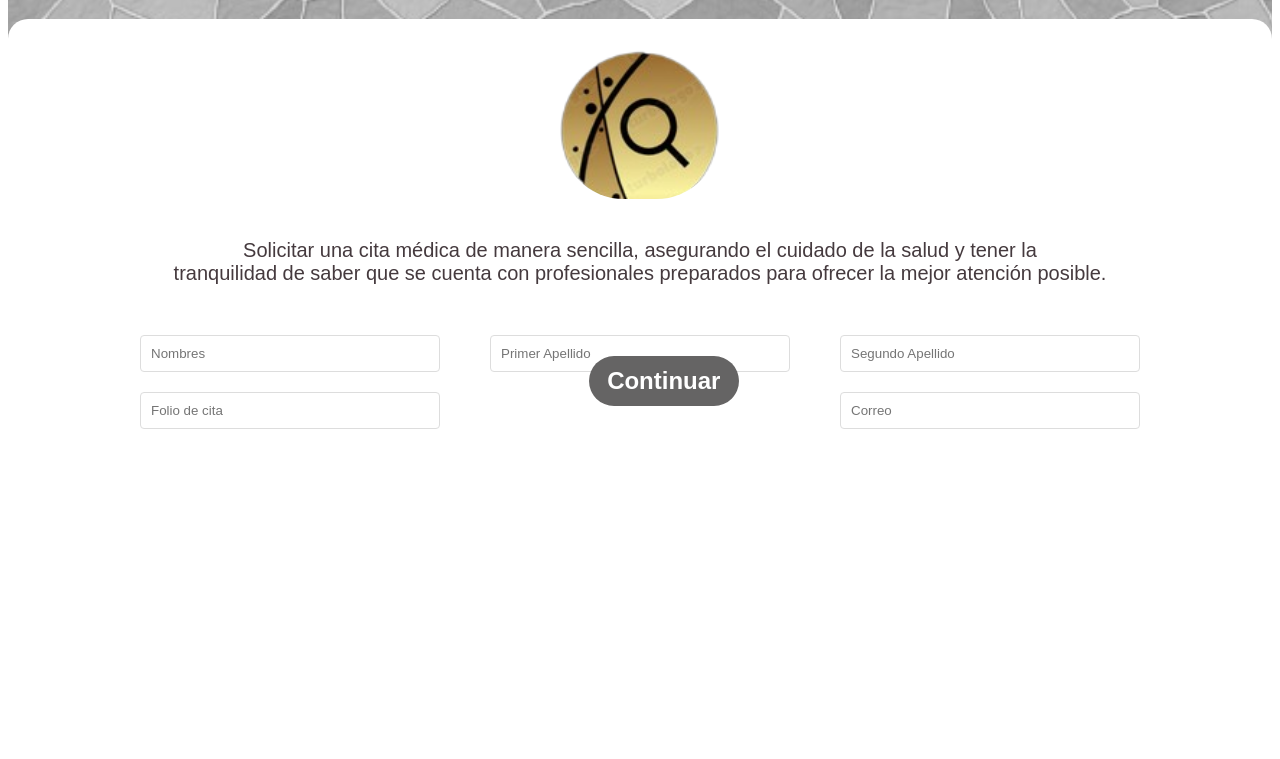
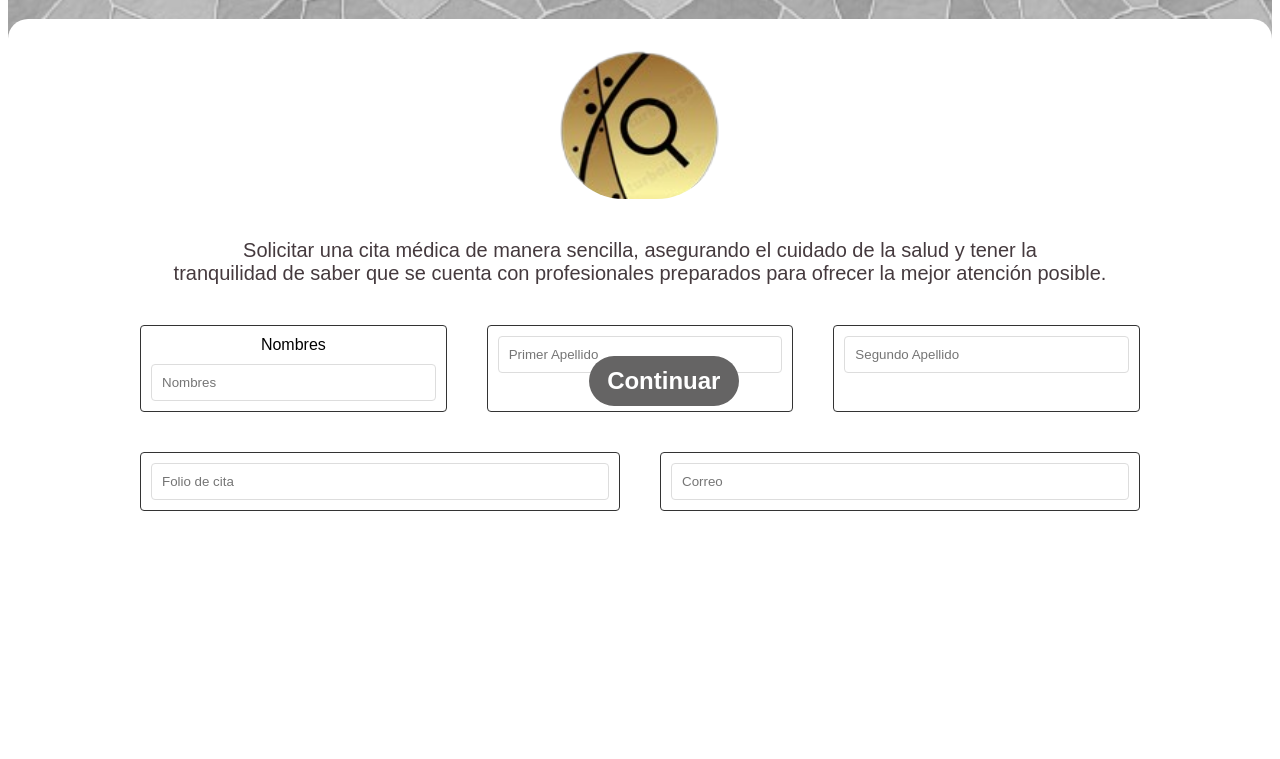
Before and after one commit to Roroma24/Proyecto, a Flask app: page /file in a window 1280 px wide. Shown: the part 114-873 px from the top of the page. Run offline with Flask 3, Linux system fonts and the light colour scheme.

Commit message:
Modificaciones a la página de búsqueda

```diff
--- a/app/static/css/busqueda.css
+++ b/app/static/css/busqueda.css
@@ -226,7 +226,15 @@ section {
 
 /* Estilo para cada campo del formulario */
 .campo {
-  margin: 10px 0; /* Espaciado entre los campos */
+  flex: 1 1 calc(25% - 30px); /* Mantiene la distribución horizontal original */
+  display: flex;
+  flex-direction: column;
+  gap: 10px; /* Espacio entre label e input */
+  background-color: #fff;         /* Fondo blanco que cubre título e input */
+  border: 1px solid #333;         /* Borde para delimitar el área del grupo */
+  border-radius: 4px;             /* Bordes redondeados */
+  padding: 10px;                  /* Espaciado interno */
+  box-sizing: border-box;         /* Asegura que el padding no modifique el tamaño total */
 }
 
 /* Estilo para los inputs dentro del formulario */
@@ -240,7 +248,10 @@ section {
 /* Estilo para los campos dobles (para cuando hay dos inputs en una fila) */
 .campos-dobles {
   display: flex;
-  justify-content: space-between; /* Espaciado entre los campos */
+  gap: 40px;
+  flex-wrap: wrap; /* Salta a nueva línea si no hay espacio */
+  justify-content: space-between;
+  margin-bottom: 40px;
 }
 
 /* Estilo para cada campo dentro de los campos dobles */
@@ -256,7 +267,7 @@ section {
   border: none; /* Sin borde */
   border-radius: 4px; /* Bordes redondeados */
   cursor: pointer; /* Muestra un puntero cuando el cursor pasa sobre el botón */
-  margin-top: 20px; /* Margen superior */
+  margin-top: 50px; /* Margen superior */
   align-self: flex-end; /* Alinea el botón al final */
 }
 
--- a/app/templates/busqueda.html
+++ b/app/templates/busqueda.html
@@ -64,7 +64,7 @@ Este archivo HTML es la plantilla para la página de búsqueda de citas.
             <div class="formulario">
               <!-- Campos dobles para nombres y apellidos -->
               <div class="campos-dobles">
-                <div class="campo">
+                <div class="campo">Nombres<label>
                   <input type="nombre" id="nombres" placeholder="Nombres" /> <!-- Campo para nombres -->
                 </div>
                 <div class="campo">
```
Also changed, not shown: app/templates/reservation.html (+13 -3 lines).
